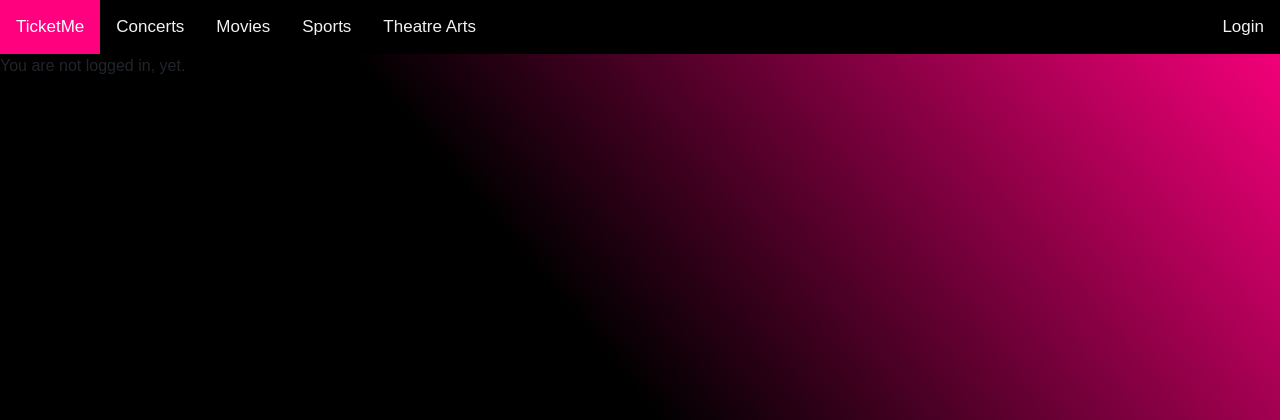
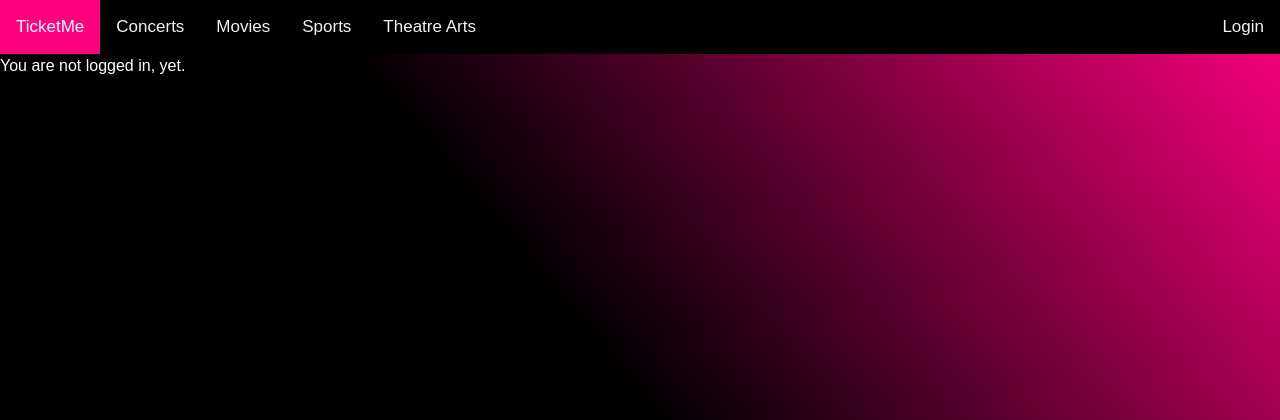
Before and after one commit to desereel/ticketme, a Django app: page /tickets/ in a window 1280 px wide. Shown: the top 420 px of the page. Run offline with Django 4.2, Linux system fonts and the light colour scheme.

Commit message:
Color Changes

```diff
--- a/ticketme/tickets/templates/base.html
+++ b/ticketme/tickets/templates/base.html
@@ -33,6 +33,11 @@
 
 			float: right;
 
+		}
+
+		p {
+
+			color: white;
 		}
 
 		h2 {
--- a/ticketme/tickets/templates/index.html
+++ b/ticketme/tickets/templates/index.html
@@ -18,7 +18,7 @@
     </div>
 
 
-	Hi {{ user.username }}!
+	<p>	Hi {{ user.username }}! </p>
 
 {% else %}
 
```
Also changed, not shown: ticketme/db.sqlite3.
